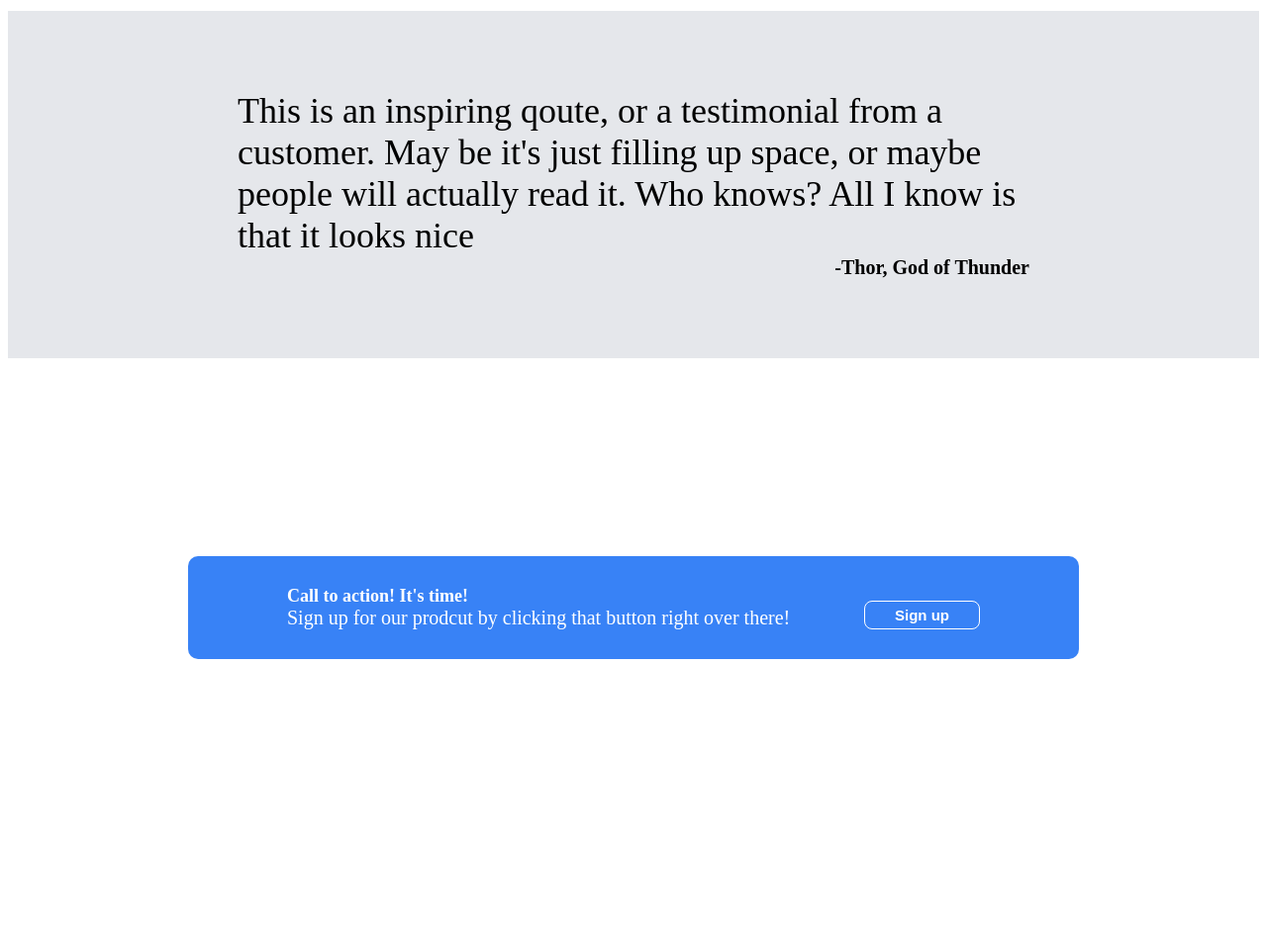
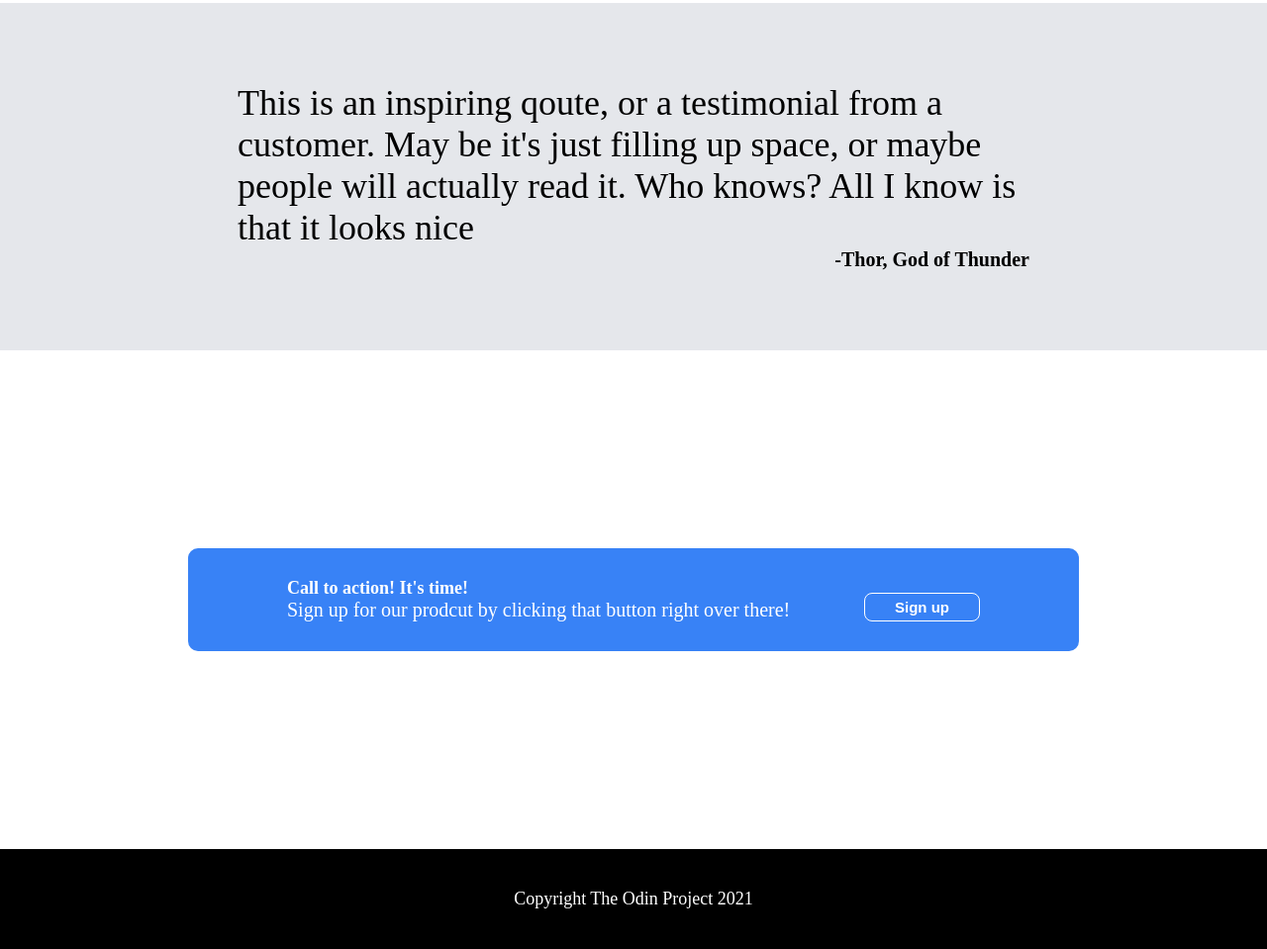
Before and after one commit to ArthJL/landing_page, a plain HTML site: page index.html in a window 1280 px wide. Shown: the part 963-1922 px from the top of the page at 99% size. Before the commit the page ends 1837 px from the top, so only its background shows below. Drawn offline with Linux system fonts and the light colour scheme.

Commit message:
added proper footer
added static footer

```diff
--- a/index.html
+++ b/index.html
@@ -9,6 +9,7 @@
 </head>
 
 <body>
+    <div class="landing-page">
         <div class="first">
             <div class="header">
                 <div class="hlogo">Header Logo</div>
@@ -73,8 +74,9 @@
                     </div>
                     <button class="third-button">Sign up</button>
                 </div>
-
             </div>
         </div>
+    </div>
+    <div class="footer">Copyright The Odin Project 2021</div>
 </body>
 </html>
--- a/style.css
+++ b/style.css
@@ -1,7 +1,14 @@
 body {
-    background-color: inherit;
+    margin: 0;
+    padding: 0;
+    min-height: 100vh;
     display: flex;
     flex-direction: column;
+}
+
+.landing-page {
+    flex: 1;
+    flex-wrap: wrap;
 }
 
 .first {
@@ -182,3 +189,11 @@ a {
     font-size: 15px;
     margin-top: auto;
 }
+
+.footer {
+    background-color: black;
+    color: white;
+    padding: 40px;
+    text-align: center;
+    font-size: 18px;
+}
```
Lines whose indentation alone changed are shown as unchanged.
